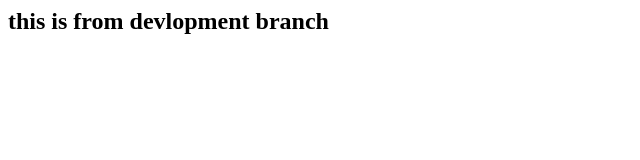
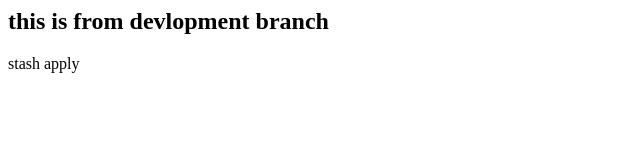
Before and after one commit to vatsal-parmar/Test, a plain HTML site: page index.html in a window 1280 px wide. Shown: the full height of the page, 0-640 px from the left. Drawn offline with Linux system fonts and the light colour scheme.

Commit message:
Update index.html

```diff
--- a/index.html
+++ b/index.html
@@ -3,4 +3,5 @@
 <title>Made Devlopment branch</title>
 </head>
 <h2>this is from devlopment branch</h2>
+  <p>stash apply</p>
 </html>
```
